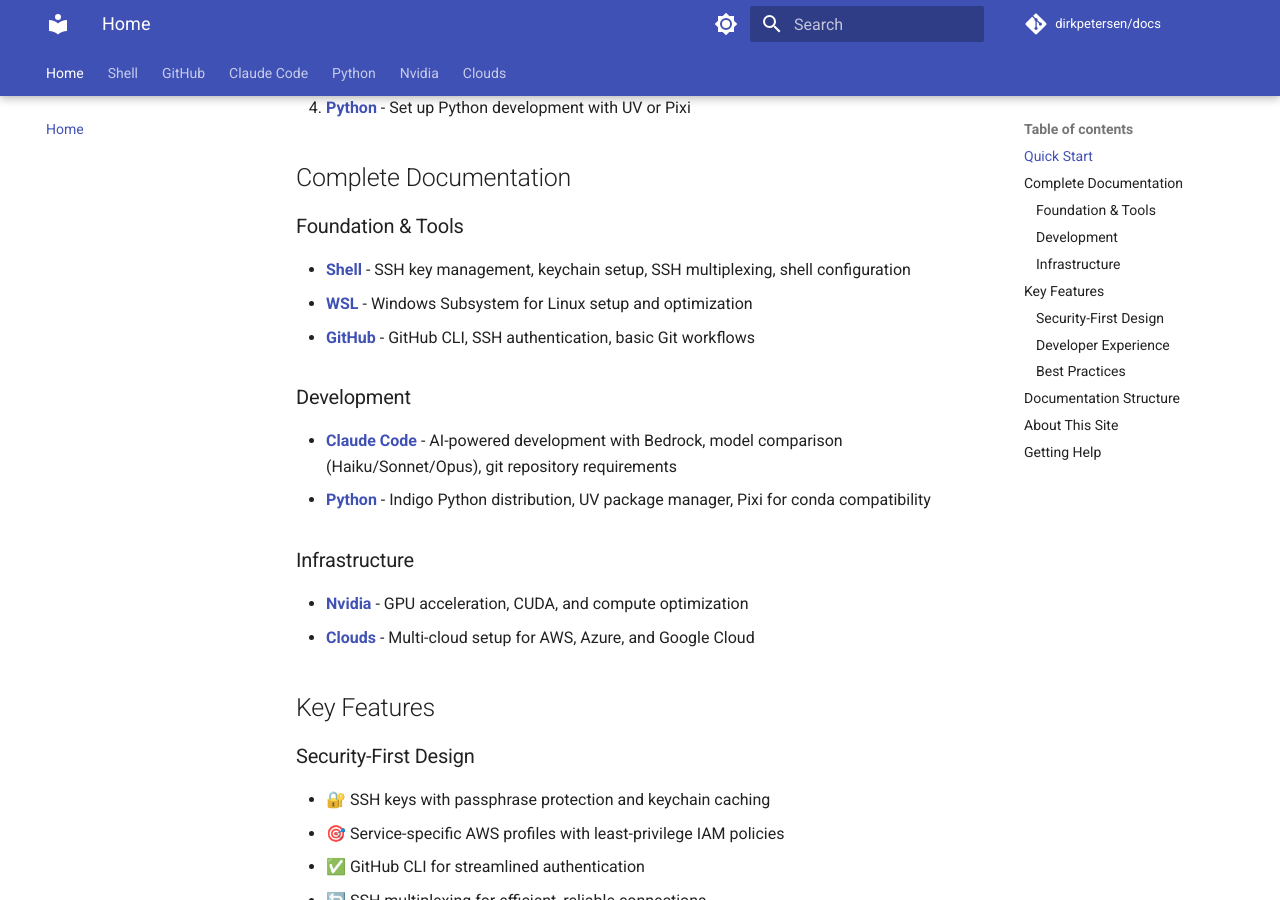
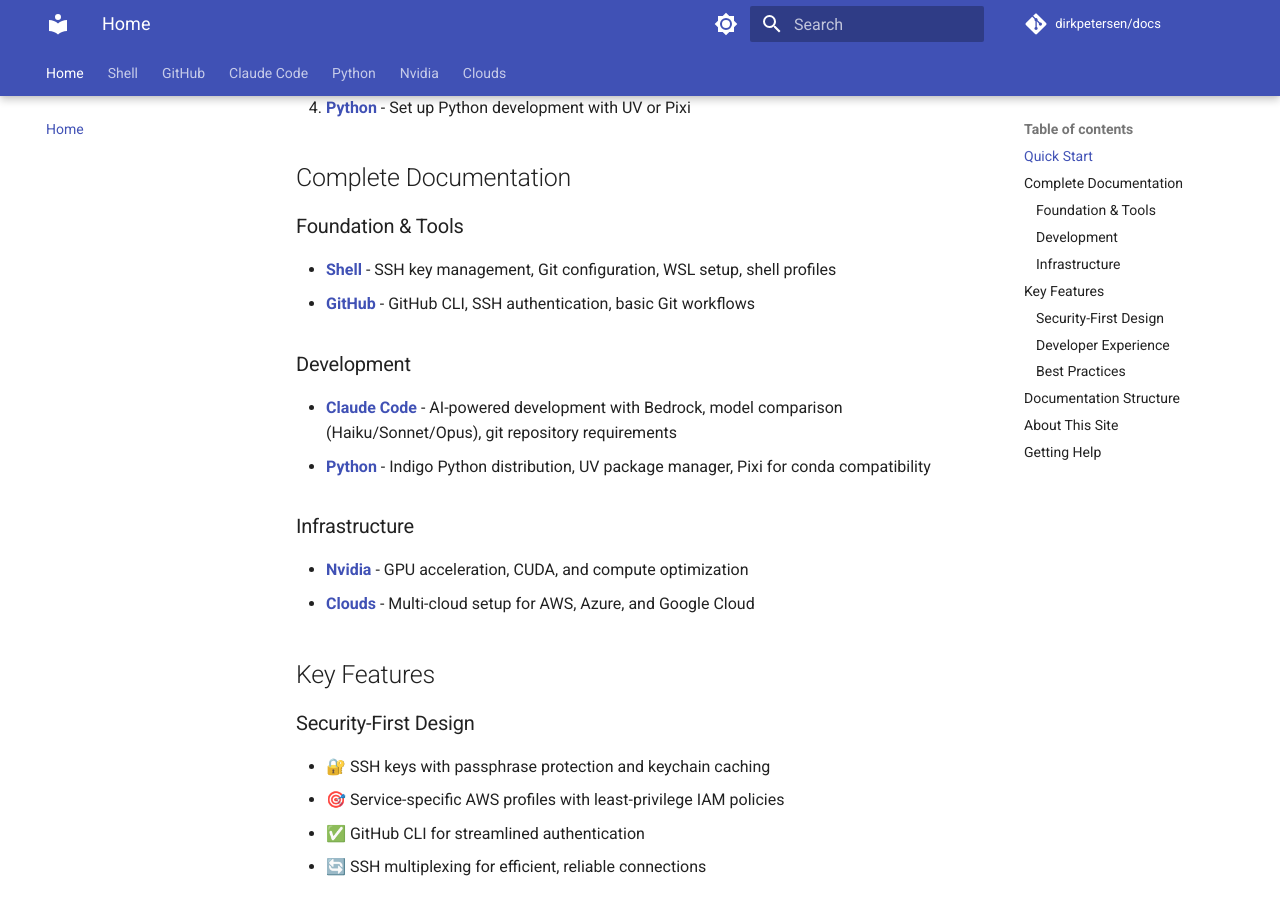
Before and after one commit to dirkpetersen/docs, an MkDocs documentation site: the page built from docs/index.md, in a window 1280 px wide and 900 px high, scrolled down 443 px. Built offline with MkDocs 1.6.1 and Material for MkDocs 9.7.7, drawn with Linux system fonts in a browser that asks for light colours; comment, search, counter and statistics services are not loaded.

Commit message:
Fix broken WSL link in home page after migration to Shell
- Update home page to reference WSL as part of Shell section
- Remove standalone WSL reference
- Updated description to reflect new Shell organization

🤖 Generated with Claude Code

Co-Authored-By: Claude <noreply@anthropic.com>

```diff
--- a/docs/index.md
+++ b/docs/index.md
@@ -15,8 +15,7 @@ New to this setup? Start here:
 
 ### Foundation & Tools
 
-- **[Shell](shell/index.md)** - SSH key management, keychain setup, SSH multiplexing, shell configuration
-- **[WSL](wsl/index.md)** - Windows Subsystem for Linux setup and optimization
+- **[Shell](shell/index.md)** - SSH key management, Git configuration, WSL setup, shell profiles
 - **[GitHub](github/index.md)** - GitHub CLI, SSH authentication, basic Git workflows
 
 ### Development
```
